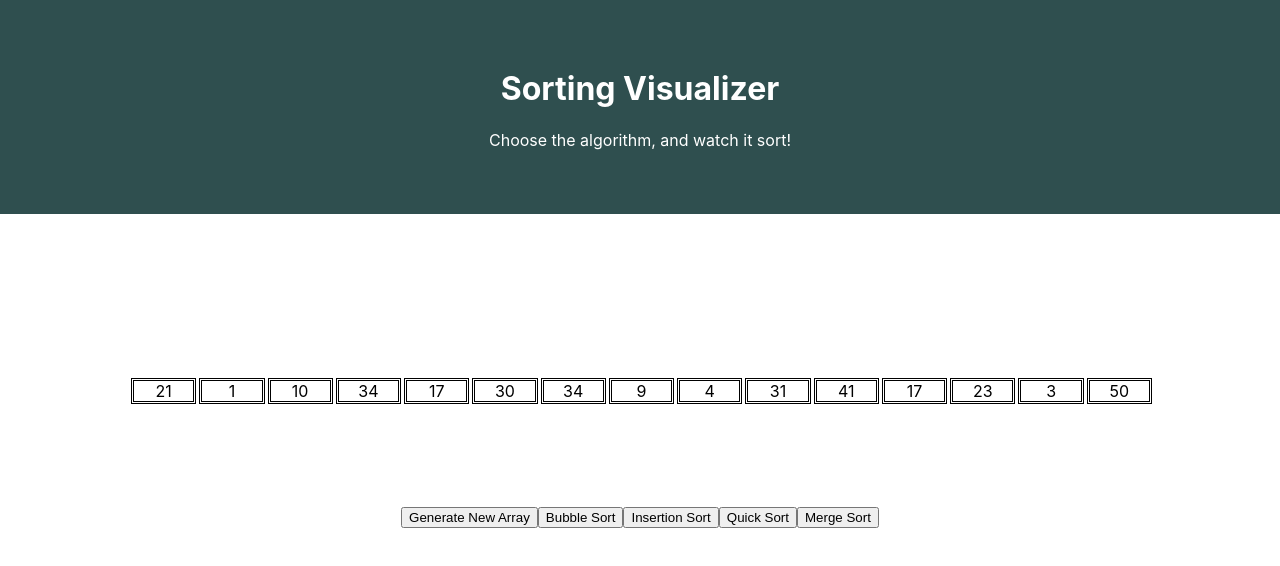
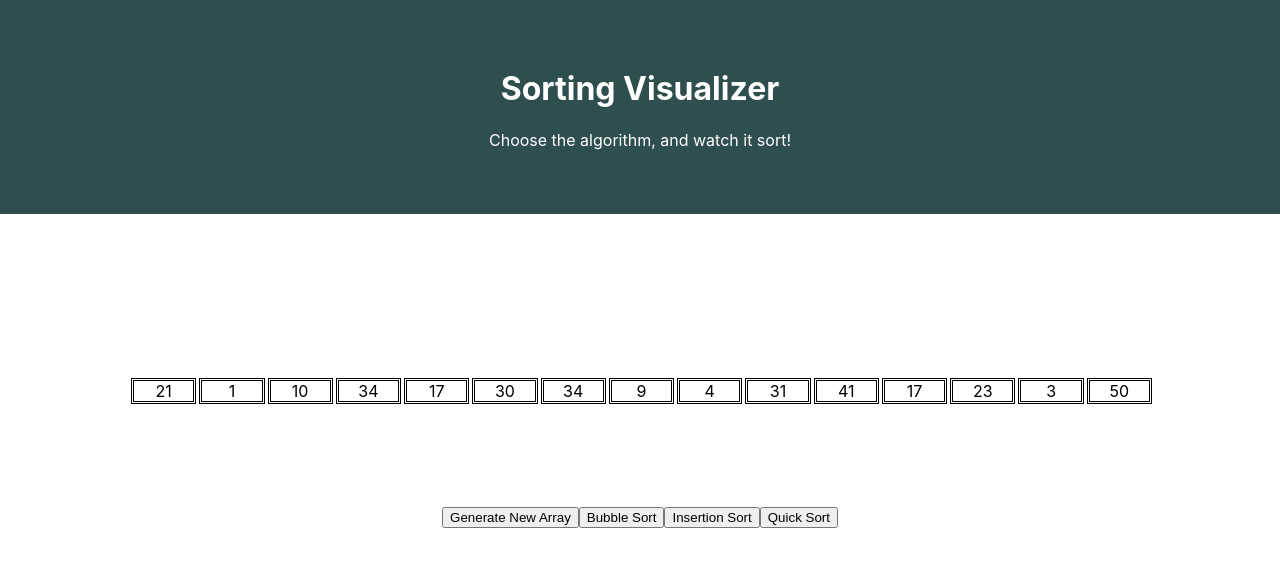
Before and after one commit to henrydrp10/sorting-visualizer, a React (Create React App) app: page / in a window 1280 px wide. Shown: the top 566 px of the page. Built offline with nearby package versions, Linux system fonts and the light colour scheme.

Commit message:
Comment out MergeSort button

```diff
--- a/src/SortingVisualizer/SortingVisualizer.js
+++ b/src/SortingVisualizer/SortingVisualizer.js
@@ -358,7 +358,7 @@ export class SortingVisualizer extends Component {
           <button onClick={() => this.bubbleSort()}>Bubble Sort</button>
           <button onClick={() => this.insertionSort()}>Insertion Sort</button>
           <button onClick={() => this.quickSort()}>Quick Sort</button>
-          <button onClick={() => this.mergeSort()}>Merge Sort</button>
+          {/* <button onClick={() => this.mergeSort()}>Merge Sort</button> */}
         </div>
       </div>
     )
```
